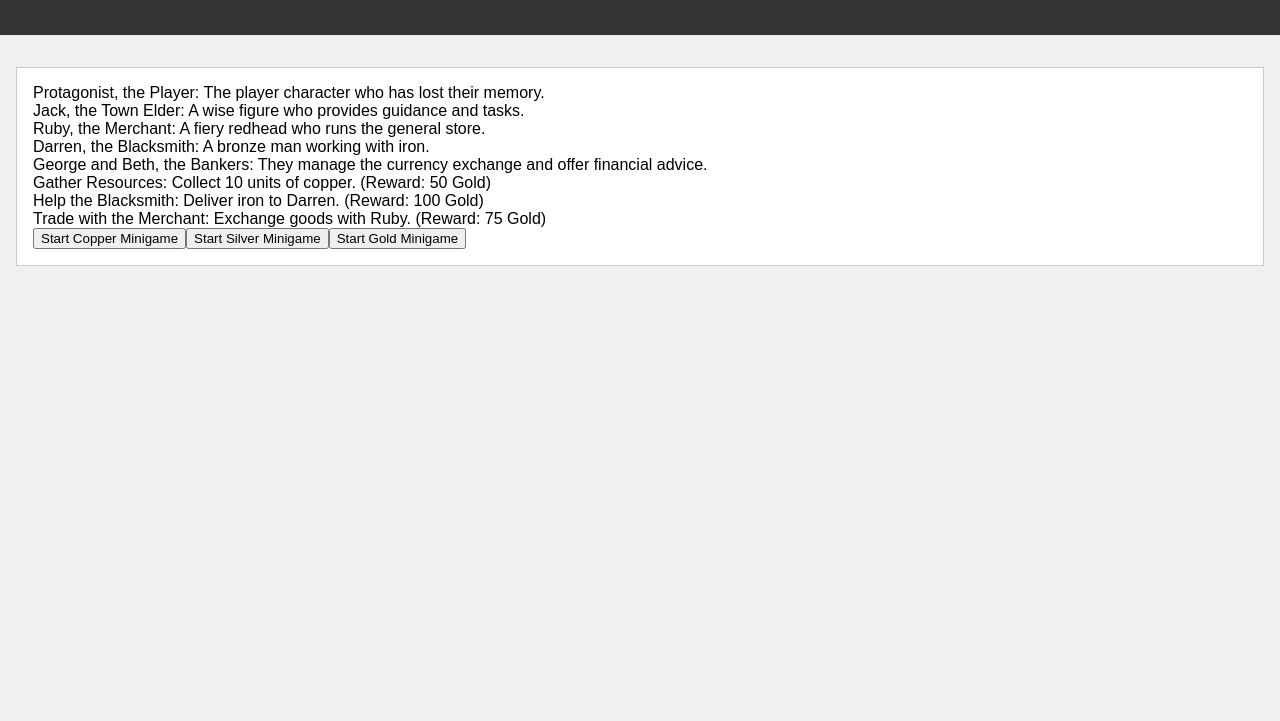
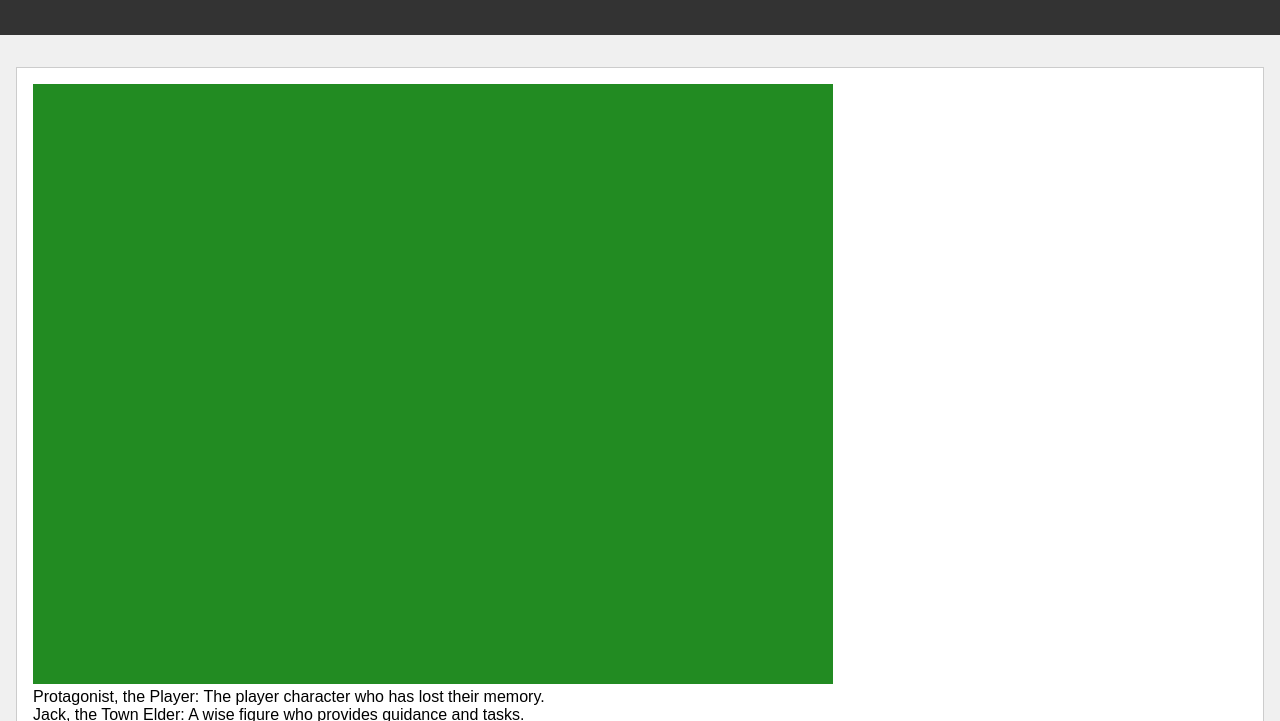
Before and after one commit to Popcorn00106/ISLE.BETA1, a plain HTML site: page index.html in a window 1280 px wide. Shown: the part 77-798 px from the top of the page. Drawn offline with Linux system fonts and the light colour scheme.

Commit message:
Update index.html

```diff
--- a/index.html
+++ b/index.html
@@ -12,7 +12,7 @@
     </header>
     <main>
         <section id="game-area">
-            <!-- Game content will be dynamically inserted here -->
+            <canvas id="game-canvas" width="800" height="600"></canvas>
         </section>
     </main>
     <script src="characters.js"></script>
```
